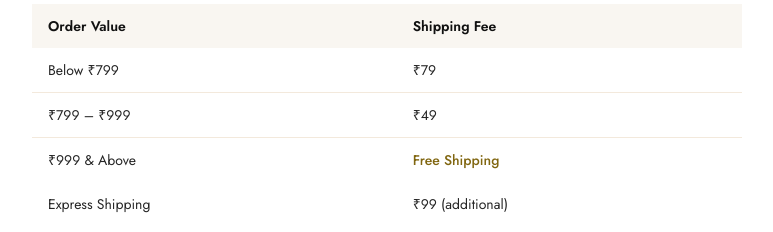
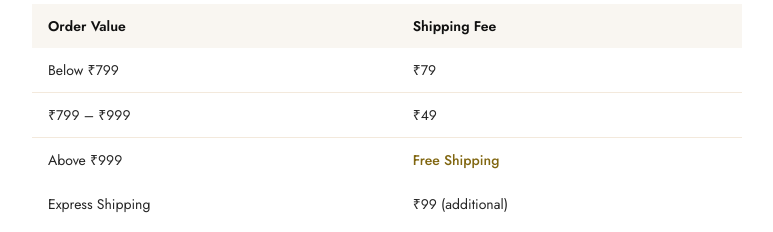
Before and after one commit to da2793/jewels-by-geetika, a Next.js app: page /policies in a window 1280 px wide. Shown: the part 880-1112 px from the top of the page, without its empty margins (378-1151 px from the left). Built offline with nearby package versions, Linux system fonts and the light colour scheme; no server answers; the database is empty.

Commit message:
Remove Net Banking, fix shipping: free above ₹999 (not ₹999 itself)

```diff
--- a/src/app/checkout/page.tsx
+++ b/src/app/checkout/page.tsx
@@ -41,7 +41,7 @@ export default function CheckoutPage() {
   const [promoError, setPromoError] = useState("");
   const codFee = 99;
   const codEligible = totalPrice <= 1999;
-  const baseShippingCost = totalPrice >= 999 ? 0 : totalPrice >= 799 ? 49 : 79;
+  const baseShippingCost = totalPrice > 999 ? 0 : totalPrice >= 799 ? 49 : 79;
   const shippingCost = baseShippingCost + (expressShipping ? 99 : 0);
   const orderTotal = totalPrice - promoDiscount + shippingCost + (paymentMethod === "cod" ? codFee : 0);
   const [paying, setPaying] = useState(false);
@@ -747,7 +747,7 @@ export default function CheckoutPage() {
                       />
                       <div>
                         <span className="text-charcoal-800 text-sm font-medium">Pay Online</span>
-                        <p className="text-charcoal-700 text-[10px]">UPI, Cards, Net Banking, Wallets</p>
+                        <p className="text-charcoal-700 text-[10px]">UPI, Cards, Wallets</p>
                       </div>
                     </div>
                     <span className="text-green-600 text-[10px] font-medium uppercase tracking-wider">Recommended</span>
--- a/src/app/policies/page.tsx
+++ b/src/app/policies/page.tsx
@@ -146,7 +146,7 @@ export default function PoliciesPage() {
                       <td className="py-3 px-4">₹49</td>
                     </tr>
                     <tr>
-                      <td className="py-3 px-4">₹999 &amp; Above</td>
+                      <td className="py-3 px-4">Above ₹999</td>
                       <td className="py-3 px-4 text-gold-700 font-medium">Free Shipping</td>
                     </tr>
                     <tr>
```
